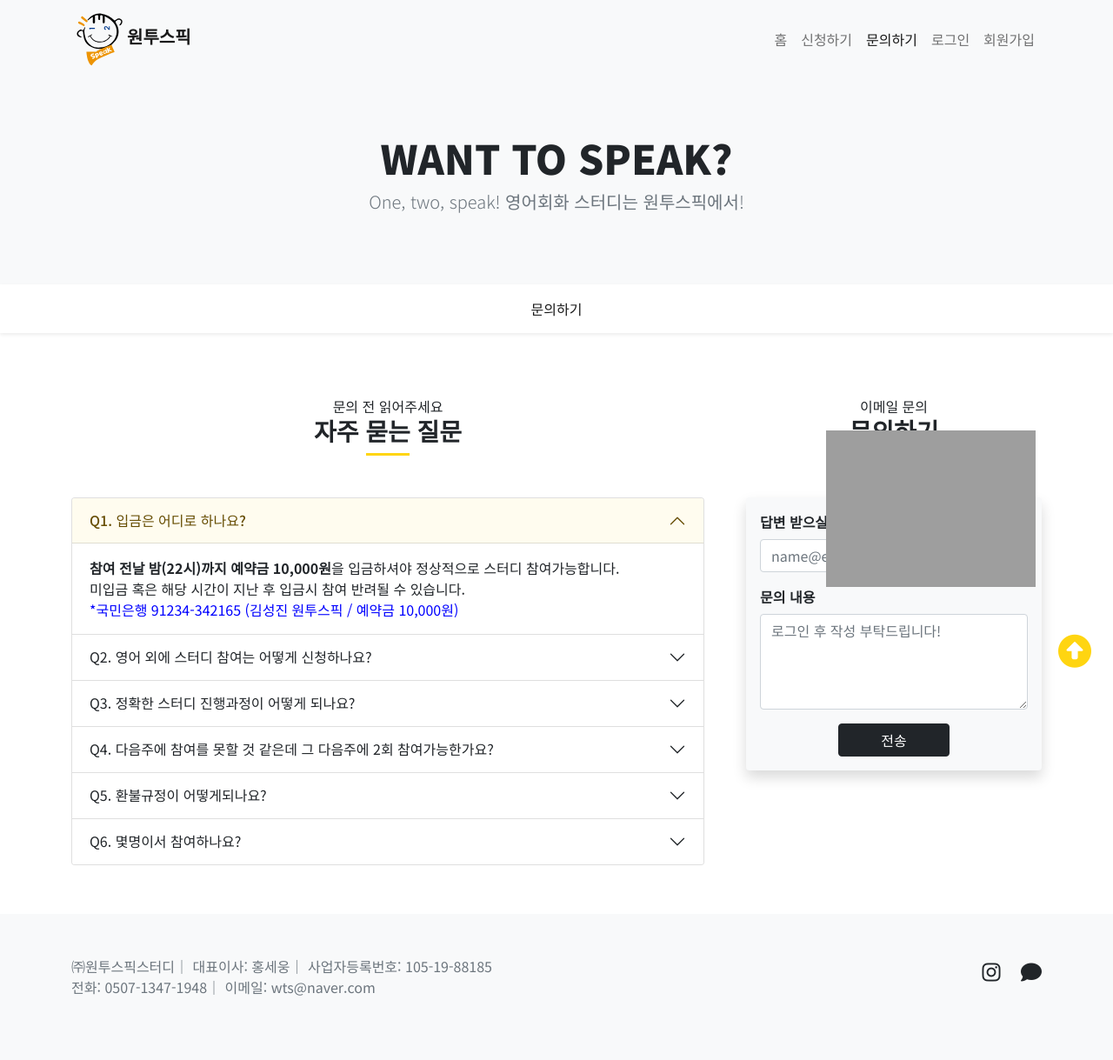
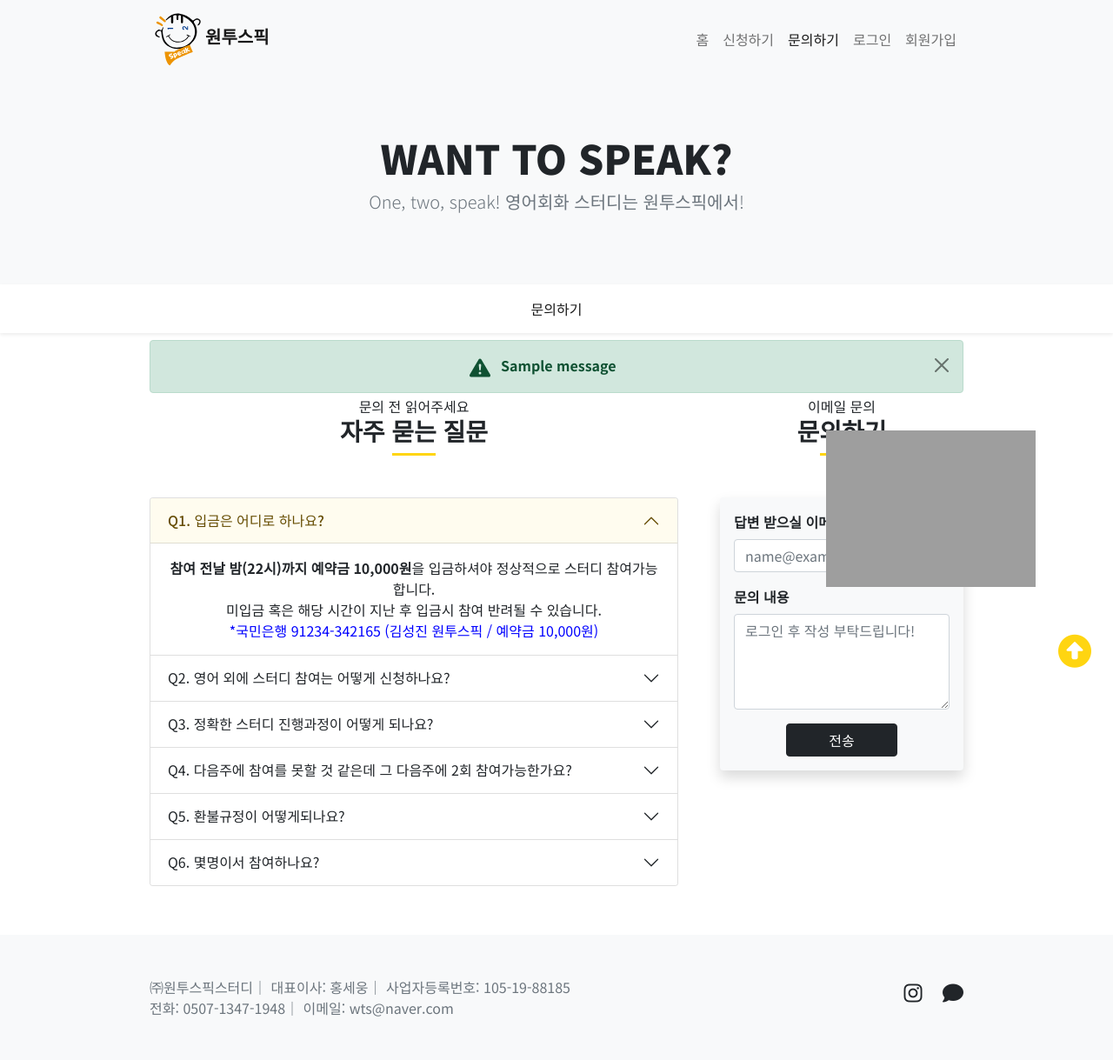
Before and after one commit to PPakSang/WTS, a Django app: page /category/faq/ in a window 1280 px wide. Shown: the whole page at 87% size. Before the commit the page ends 1145 px from the top, so only its background shows below. Run offline with Django 3.2, Linux system fonts and the light colour scheme; tables that the repository leaves empty hold one stand-in row (values such as "Sample post"); one stand-in notice (Sample message) is shown; parts of the project's set-up code (start-up, migrations or seed data) failed here and were passed over; some libraries are stand-ins or nearby versions; grey boxes are pictures that could not be loaded.

Commit message:
faq 기능수정

```diff
--- a/WTS_web/study/models.py
+++ b/WTS_web/study/models.py
@@ -63,6 +63,7 @@ class Student(models.Model):
 class Faq(models.Model):
     name = models.CharField(max_length=10)
     answer_to = models.CharField(max_length=100)
+    user_id = models.IntegerField(default=0)
     text = models.TextField()
 
 
--- a/WTS_web/study/views.py
+++ b/WTS_web/study/views.py
@@ -16,7 +16,7 @@ from .forms import *
 
 import bcrypt
 from django.contrib.sites.shortcuts import get_current_site
-from django.core.mail import EmailMessage
+from django.core.mail import EmailMessage, message
 from django.template.loader import render_to_string
 from django.utils.http import urlsafe_base64_decode, urlsafe_base64_encode
 from django.utils.encoding import force_bytes,force_text
@@ -364,12 +364,20 @@ def faq_view(request): # 자주묻는질문 화면
         if request.user.is_authenticated == False :
             return redirect('login')
         else:
+            if Faq.objects.filter(user_id = request.user.pk).count() >= 2 :
+                messages.error(request,"문의하신 내용이 답변 대기중입니다.")
+                return render(request, 'study/function/faq.html')
+
             name = request.user.first_name
             answer_to = request.POST['answer_to']
             text = request.POST['text']
 
+
             faq = Faq(name = name, answer_to = answer_to, text = text)
+            faq.user_id = request.user.pk
             faq.save()
+            messages.success(request,"문의가 완료되었습니다.")
+
     return render(request, 'study/function/faq.html')
 
 
--- a/WTS_web/templates/study/function/change.html
+++ b/WTS_web/templates/study/function/change.html
@@ -46,8 +46,8 @@
             <h3 class="fw-bold">안내사항</h3>
             <div class="stick mb-3 mb-md-5"></div>
             <div class="explain bg-light shadow rounded" style="min-height: 300px">
-                <h5>요일은 같은 주차 내에서 변경가능합니다.<br><small class="sub_text" style="color: black;">월요일을 한주의 시작으로 일주일 이내에서 변경가능합니다<br></small></h5>
-                <h5>고정참여일 기준 2일전까지만 변경가능합니다.<br><small class="sub_text" style="color: black;">Ex) 고정 참여일(2021.06.21)기준 (2021.06.19 11:59pm) 까지 변경가능합니다<br>상단 '조회하기'에서 기준 참여일 확인가능합니다.</small></h5></div>
+                <h5>요일은 같은 주차 내에서 <br>변경가능합니다.<br><small class="sub_text" style="color: black;">월요일을 한주의 시작으로 일주일 이내에서 변경가능합니다<br></small></h5>
+                <h5>고정참여일 기준 2일전까지만 <br> 변경가능합니다.<br><small class="sub_text" style="color: black;">Ex) 고정 참여일(2021.06.21)기준 (2021.06.19 11:59pm) 까지 변경가능합니다<br>상단 '조회하기'에서 기준 참여일 확인가능합니다.</small></h5></div>
         </div>
 
         <!-- 스터디 날짜 변경 -->
--- a/WTS_web/templates/study/function/faq.html
+++ b/WTS_web/templates/study/function/faq.html
@@ -1,5 +1,6 @@
 {% extends 'study/main/base.html' %} {% block title %}WANTOSPEAK{% endblock %} {% block content %}
-
+{% load static %}
+<link rel="stylesheet" href="{% static 'index.css' %}">
 <!-- 중간 카테고리 -->
 <nav class="navbar navbar-expand-lg navbar-light shadow-sm">
     <div class="container-fluid">
@@ -11,8 +12,25 @@
     </div>
 </nav>
 
-<div class="container py-2">
-    <div class="row gx-5">
+<div class="container py-2 text-center">
+    <div class="row alert-container-parent gx-5">
+        <div class="alert-container">
+            {% for message in messages %}
+            <svg xmlns="http://www.w3.org/2000/svg" style="display: none;">
+                <symbol id="exclamation-triangle-fill" fill="currentColor" viewBox="0 0 16 16">
+                    <path d="M8.982 1.566a1.13 1.13 0 0 0-1.96 0L.165 13.233c-.457.778.091 1.767.98 1.767h13.713c.889 0 1.438-.99.98-1.767L8.982 1.566zM8 5c.535 0 .954.462.9.995l-.35 3.507a.552.552 0 0 1-1.1 0L7.1 5.995A.905.905 0 0 1 8 5zm.002 6a1 1 0 1 1 0 2 1 1 0 0 1 0-2z"/>
+                </symbol>
+            </svg>
+
+            <div class="alert {{ message.tags }} alert-dismissible fade show" role="alert">
+                <svg class="bi flex-shrink-0 me-2" width="24" height="24" role="img" aria-label="Danger:">
+                    <use xlink:href="#exclamation-triangle-fill"/>
+                </svg>
+                <strong>{{ message }}</strong> {{error}}
+                <button type="button" class="btn-close" data-bs-dismiss="alert" aria-label="Close"></button>
+            </div>
+            {% endfor %}
+        </div>
         <div class="col-md-8">
             <!-- 자주 묻는 질문 제목 -->
             <div class="pt-3 text-center">
```
